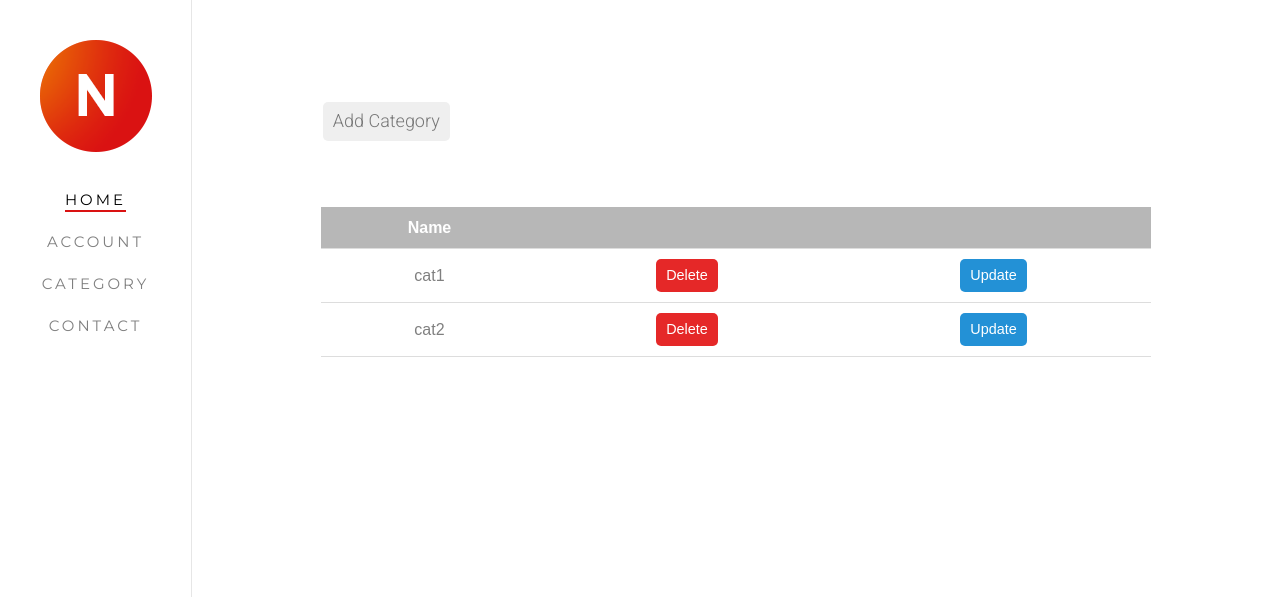
After one commit to IPnology/cmecs, a PHP site: page /admin/category/ in a window 1280 px wide. The commit adds this page. Shown: the top 597 px of the page. Run offline with PHP 8.4, Linux system fonts and the light colour scheme; data comes from the database, SQL or seed files in the repository.

Commit message:
Added category.

```diff
--- /dev/null
+++ b/admin/category/index.php
@@ -0,0 +1,31 @@
+<?php
+include_once("../../config/database.php");
+
+$view = (isset($_GET['view']) && $_GET['view'] != '') ? $_GET['view'] : '';
+
+switch ($view) {
+
+	case 'add' :
+		$content = 'add.php';
+		$template = '../../include/template-main.php';
+		break;
+
+	case 'list' :
+		$content 	= 'list.php';
+		$template = '../../include/template-main.php';
+		break;
+
+	case 'update' :
+		$content 	= 'update.php';
+		$template = '../../include/template-main.php';
+		break;
+
+
+	default :
+		$content 	= 'list.php';
+		$template = '../../include/template-main.php';
+}
+
+require_once $template;
+
+?>
--- /dev/null
+++ b/admin/category/list.php
@@ -0,0 +1,86 @@
+<?php
+$query = mysql_query("select * from category");
+
+$message = (isset($_GET['message']) && $_GET['message'] != '') ? $_GET['message'] : '';
+?>
+
+<style>
+	table {
+		border-collapse: collapse;
+		width: 100%;
+		font-family: Arial;
+		font-size: 80%;
+	}
+
+	th, td {
+		padding: 8px;
+		text-align: center;
+		border-bottom: 1px solid #ddd;
+		text-decoration: none;
+	}
+
+	th {
+		background-color: #b7b7b7;
+		color: white;
+	}
+
+	tr:hover{background-color:#f5f5f5}
+
+	button {
+		border: none;
+		border-radius: 5px;
+		padding: 5px 10px;
+		text-align: center;
+		text-decoration: none;
+		display: inline-block;
+		font-size: 90%;
+		margin: 2px 2px;
+		cursor: pointer;
+		-webkit-transition-duration: 0.4s; /* Safari */
+		transition-duration: 0.4s;
+	}
+
+	.deletebtn:hover {
+		background-color: #ac1414;
+	}
+
+	.deletebtn {
+		color: white;
+		background-color: #e52828;
+	}
+
+	.updatebtn {
+		color: white;
+		background-color: #2391d6;
+	}
+
+	.updatebtn:hover {
+		background-color: #186799;
+	}
+</style>
+
+<button onClick="location.href='?view=add'">Add Category</button></br></br>
+
+<br><?=$message;?>
+
+<table>
+
+	<tr>
+		<th>Name</th>
+		<th></th>
+		<th></th>
+	</tr>
+
+	<?php
+		while($row=mysql_fetch_array($query)){
+	?>
+
+	<tr>
+		<td><?=$row['name']?></td>
+		<td><button class="button deletebtn" onClick="location.href='process.php?action=delete&id=<?=$row['Id']?>'">Delete</button></td>
+		<td><button class="button updatebtn" onClick="location.href='?view=update&id=<?=$row['Id']?>'">Update</button></td>
+	</tr>
+	<?php
+		}
+	?>
+</table>
--- a/include/template-main.php
+++ b/include/template-main.php
@@ -45,7 +45,7 @@
 				<ul>
 					<li class="fh5co-active"><a href="index.html">Home</a></li>
 					<li><a href="../user/?view=list">Account</a></li>
-					<li><a href="about.html">About</a></li>
+					<li><a href="../category/">Category</a></li>
 					<li><a href="contact.html">Contact</a></li>
 				</ul>
 			</nav>
```
Also changed, not shown: admin/category/add.php (added, +13 -0 lines), admin/category/process.php (added, +85 -0 lines), admin/category/update.php (added, +14 -0 lines).
